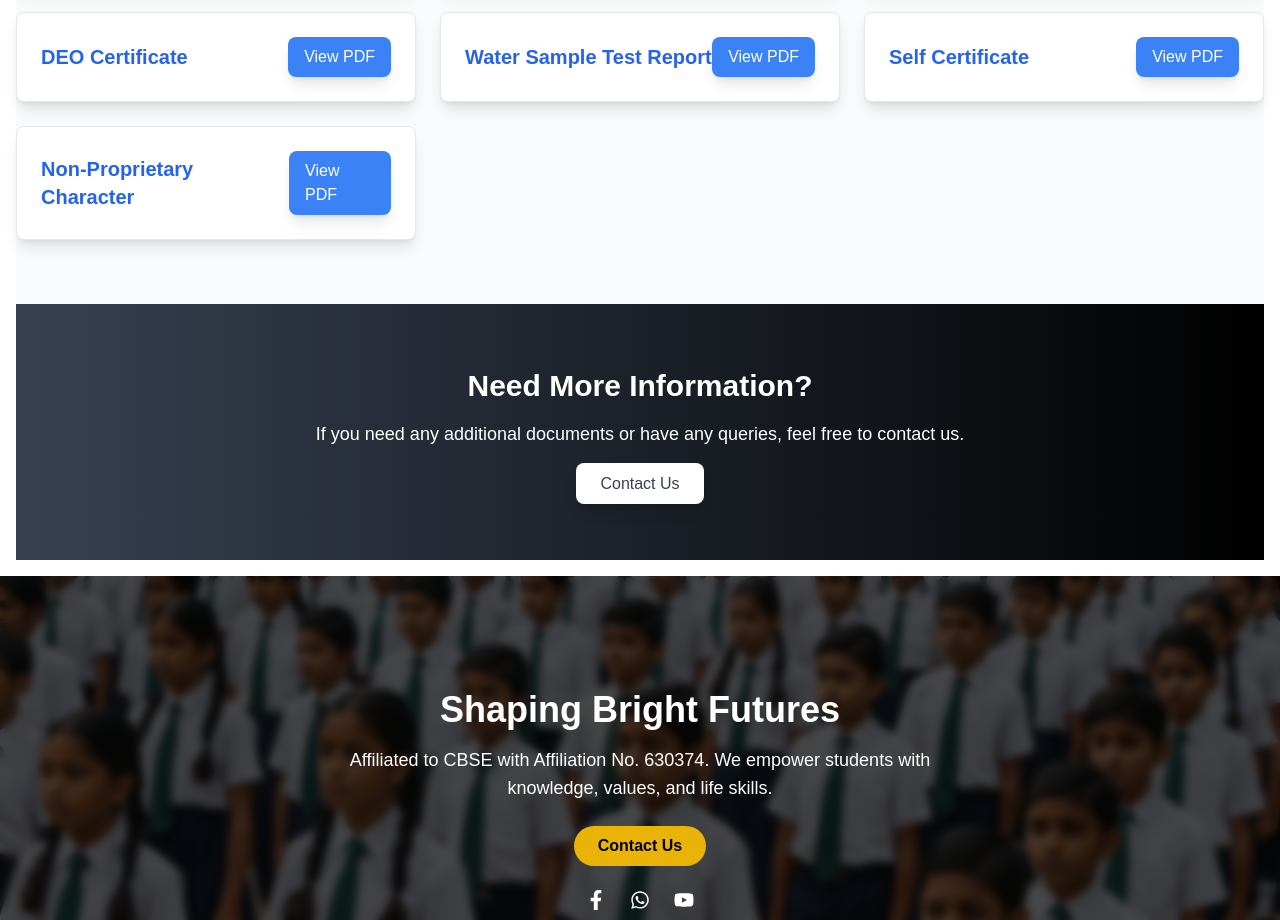
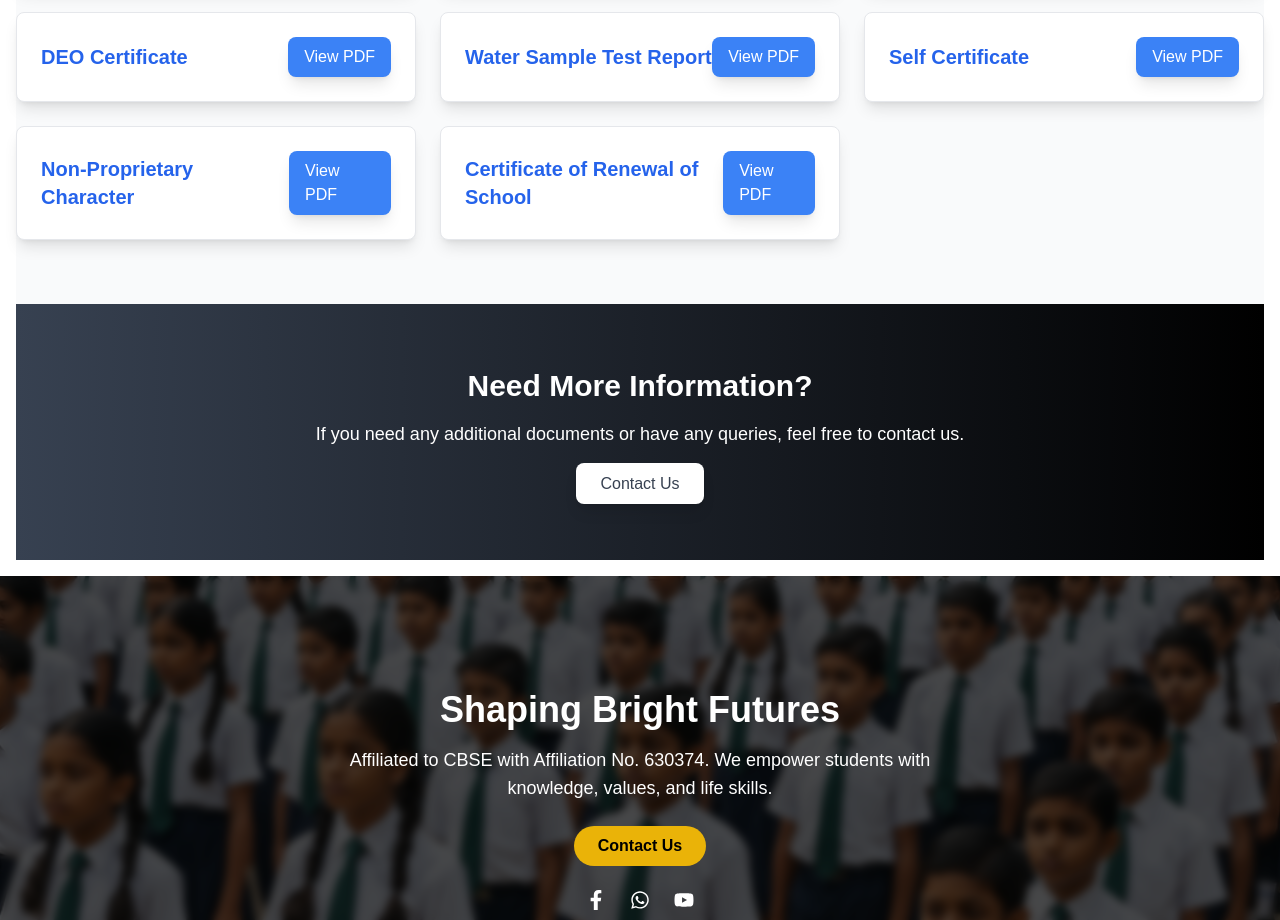
Before and after one commit to MOON-CARVER/dav-subathu, a Next.js app: page /mandatory-disclosure in a window 1280 px wide. Shown: the part 1260-2180 px from the top of the page. Built offline with nearby package versions, Linux system fonts and the light colour scheme.

Commit message:
Added RTE Renewal

```diff
--- a/pages/mandatory-disclosure.js
+++ b/pages/mandatory-disclosure.js
@@ -245,6 +245,17 @@ const MandatoryDisclosure = () => {
                 View PDF
               </a>
             </div>
+            {/* Document 22 */}
+             <div className="p-6 bg-white border rounded-lg shadow-lg flex items-center justify-between hover:shadow-xl transition duration-300">
+              <h3 className="text-xl font-semibold text-blue-600">Certificate of Renewal of School</h3>
+              <a
+                href="/pdfs/Renewal2025.pdf"
+                target="_blank"
+                className="bg-blue-500 text-white px-4 py-2 rounded-lg shadow-lg hover:bg-blue-700 transition duration-300"
+              >
+                View PDF
+              </a>
+            </div>
           </div>
 
 
```
Also changed, not shown: 1 other file (tests, documents, lock files or other folders).
